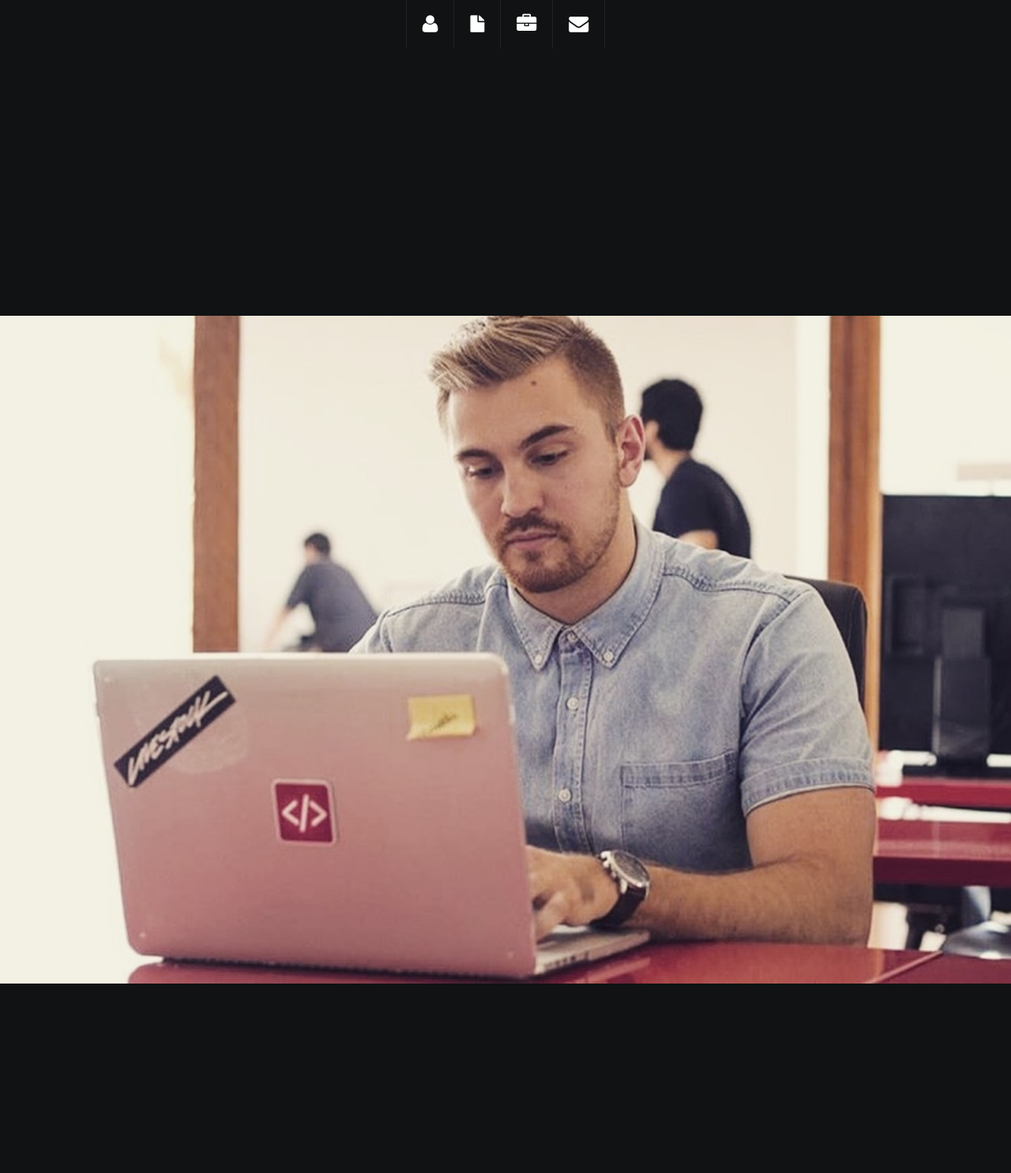
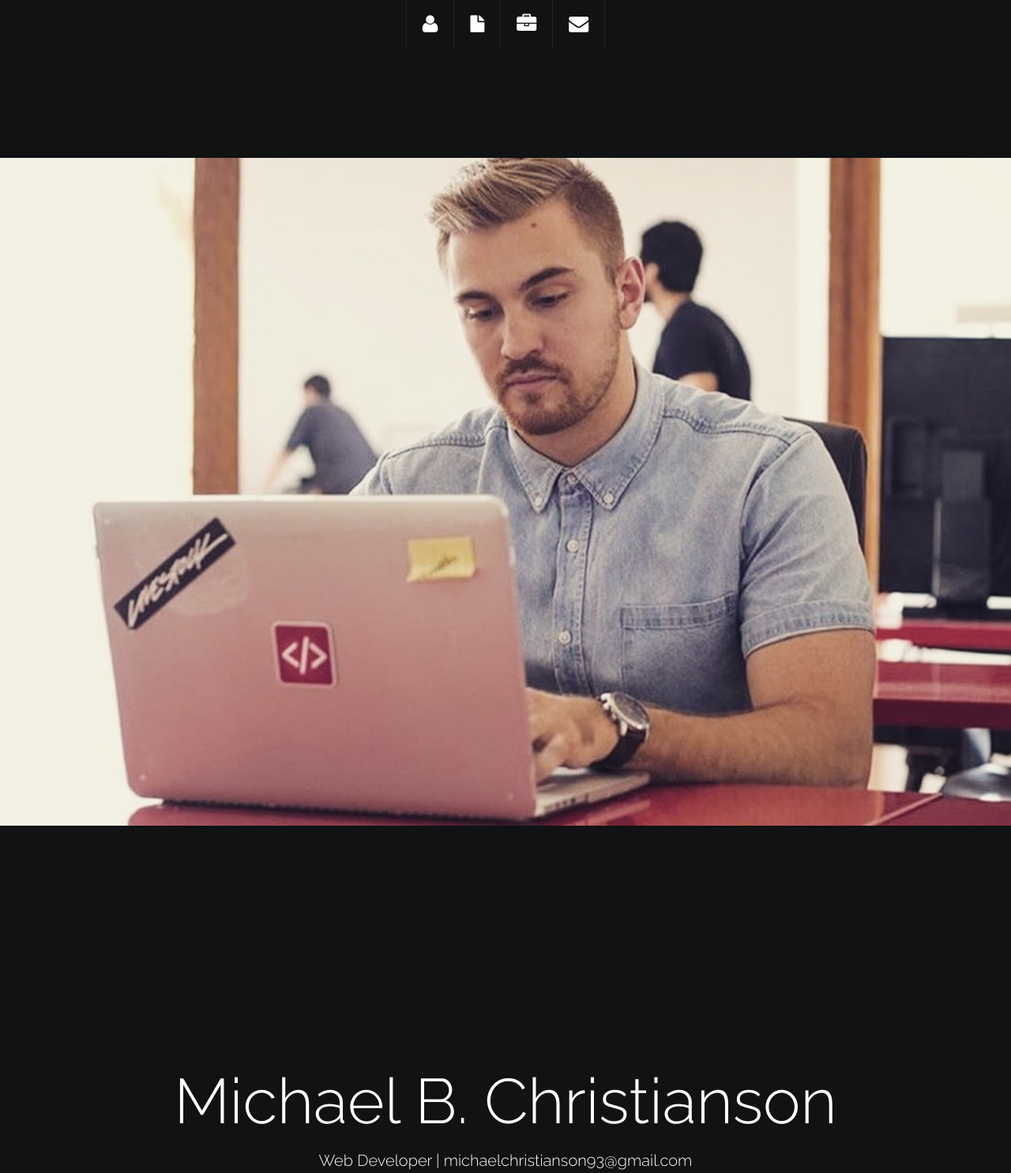
Before and after one commit to MichaelChristianson/Mike-resume, a PHP site: page / in a window 1280 px wide. Shown: the top 1486 px of the page at 79% size. Run offline with PHP 8.4, Linux system fonts and the light colour scheme; some libraries are stand-ins or nearby versions.

Commit message:
image fix

```diff
--- a/assets/css/main.css
+++ b/assets/css/main.css
@@ -176,8 +176,6 @@ background-size: contain;
 #mike{
   width: inherit;;
   height: inherit;
-  margin-top: 60px;
-  padding-top: 140px;
 }
 
 
```
